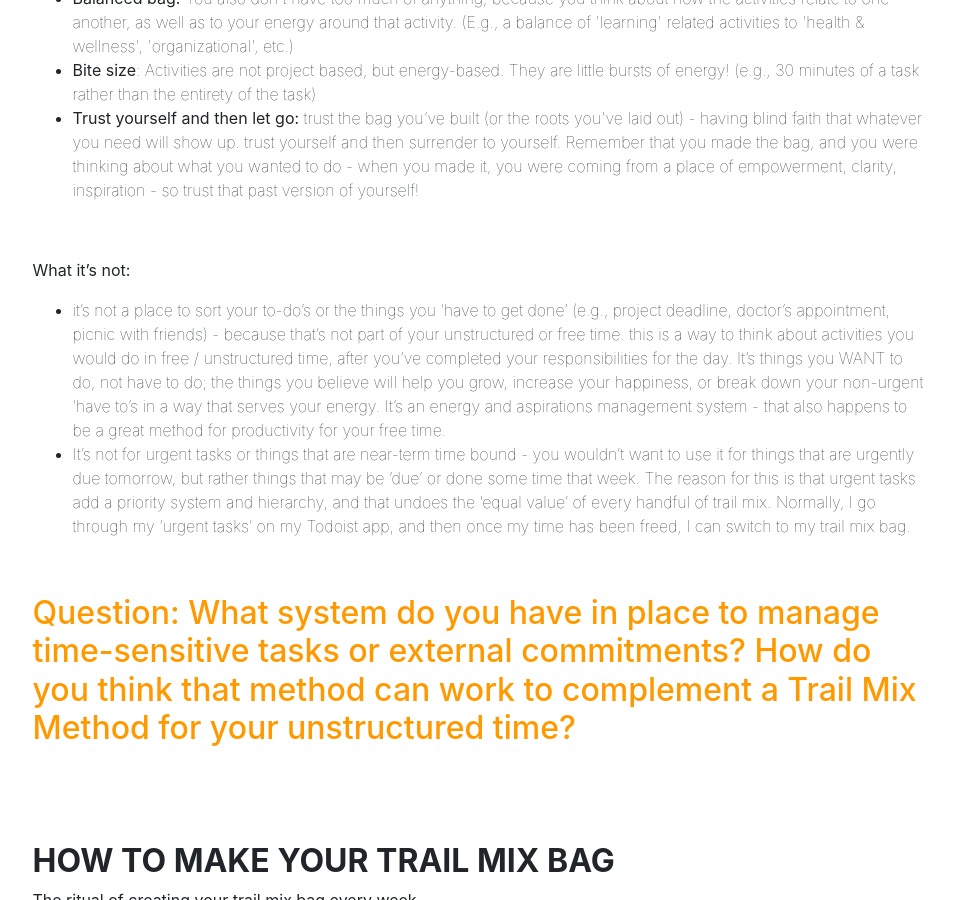
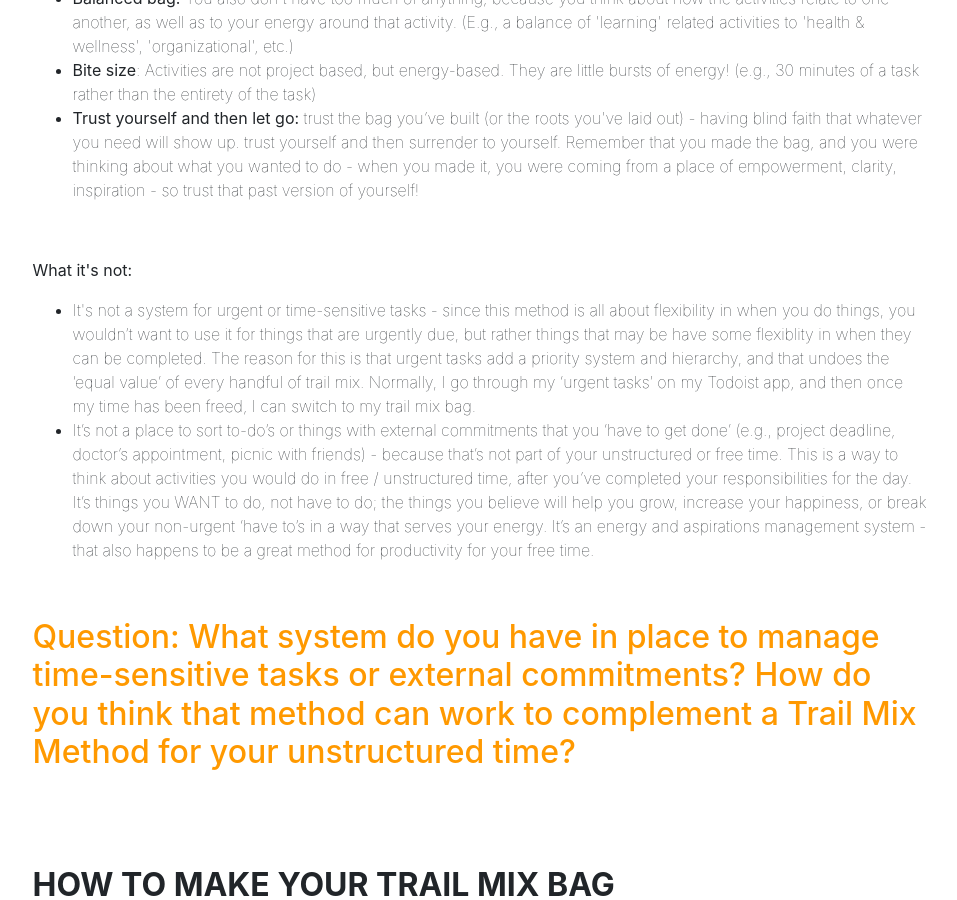
Before and after one commit to dalkat/dalkat.github.io, a Jekyll site: the page built from trailmix.md, in a window 1280 px wide and 900 px high, scrolled down 2640 px. Shown: the whole window, without its empty margins (160-1117 px from the left). Built offline with Jekyll 4.4.1, drawn with Linux system fonts in a browser that asks for light colours; nearby versions of some CDN libraries; some web fonts are replaced; library files that are not in the unit come from our copies.

Commit message:
v2 tweak 3

```diff
--- a/_layouts/trailmix.html
+++ b/_layouts/trailmix.html
@@ -72,10 +72,10 @@ layout: default-sub
 			<li><strong>Trust yourself and then let go:</strong> trust the bag you&rsquo;ve built (or the roots you've laid out) - having blind faith that whatever you need will show up. trust yourself and then surrender to yourself. Remember that you made the bag, and you were thinking about what you wanted to do - when you made it, you were coming from a place of empowerment, clarity, inspiration - so trust that past version of yourself!</li>
 			</ul>
 			<p>&nbsp;</p>
-			<p><strong>What it&rsquo;s not:</strong></p>
+			<p><strong>What it's not:</strong></p>
 			<ul>
-			<li>it&rsquo;s not a place to sort your to-do&rsquo;s or the things you &lsquo;have to get done&rsquo; (e.g., project deadline, doctor&rsquo;s appointment, picnic with friends) - because that&rsquo;s not part of your unstructured or free time. this is a way to think about activities you would do in free / unstructured time, after you&rsquo;ve completed your responsibilities for the day. It&rsquo;s things you WANT to do, not have to do; the things you believe will help you grow, increase your happiness, or break down your non-urgent &lsquo;have to&rsquo;s in a way that serves your energy. It&rsquo;s an energy and aspirations management system - that also happens to be a great method for productivity for your free time.&nbsp;</li>
-			<li>It&rsquo;s not for urgent tasks or things that are near-term time bound - you wouldn&rsquo;t want to use it for things that are urgently due tomorrow, but rather things that may be &lsquo;due&rsquo; or done some time that week. The reason for this is that urgent tasks add a priority system and hierarchy, and that undoes the &lsquo;equal value&rsquo; of every handful of trail mix. Normally, I go through my &lsquo;urgent tasks&rsquo; on my Todoist app, and then once my time has been freed, I can switch to my trail mix bag.</li>
+			<li>It's not a system for urgent or time-sensitive tasks - since this method is all about flexibility in when you do things, you wouldn&rsquo;t want to use it for things that are urgently due, but rather things that may be have some flexiblity in when they can be completed. The reason for this is that urgent tasks add a priority system and hierarchy, and that undoes the &lsquo;equal value&rsquo; of every handful of trail mix. Normally, I go through my &lsquo;urgent tasks&rsquo; on my Todoist app, and then once my time has been freed, I can switch to my trail mix bag.</li>
+			<li>It&rsquo;s not a place to sort  to-do&rsquo;s or things with external commitments that you &lsquo;have to get done&rsquo; (e.g., project deadline, doctor&rsquo;s appointment, picnic with friends) - because that&rsquo;s not part of your unstructured or free time. This is a way to think about activities you would do in free / unstructured time, after you&rsquo;ve completed your responsibilities for the day. It&rsquo;s things you WANT to do, not have to do; the things you believe will help you grow, increase your happiness, or break down your non-urgent &lsquo;have to&rsquo;s in a way that serves your energy. It&rsquo;s an energy and aspirations management system - that also happens to be a great method for productivity for your free time.&nbsp;</li>
 			</ul>
 			<p>&nbsp;</p>
 			<h2><span style="color: #ff9900;">Question: What system do you have in place to manage time-sensitive tasks or external commitments? How do you think that method can work to complement a Trail Mix Method for your unstructured time?</span></h2>
```
